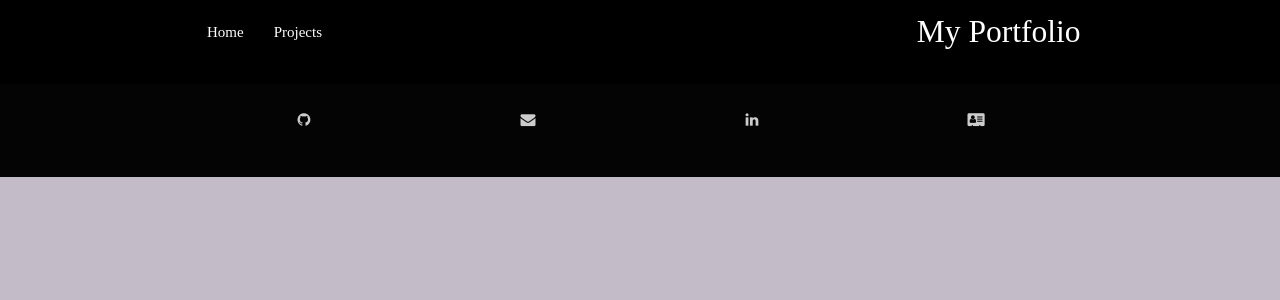
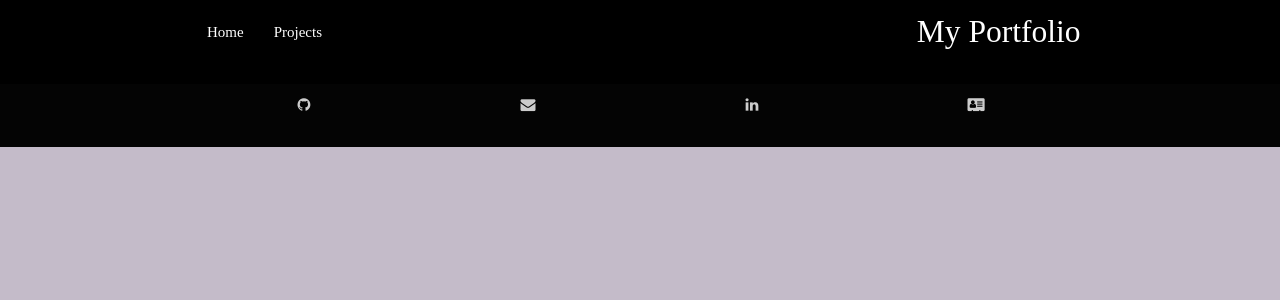
Before and after one commit to sharonkim09/react-portfolio, a React (Create React App) app in the folder client/: page /contact in a window 1280 px wide. Shown: the top 300 px of the page. Built offline with nearby package versions, Linux system fonts and the light colour scheme; a web font is replaced by a local one.

Commit message:
fixed errors appearing in console had to delelte target attr

```diff
--- a/client/src/App.js
+++ b/client/src/App.js
@@ -4,7 +4,7 @@ import Header from "./components/Header/Header";
 import Footer from "./components/Footer/Footer";
 import HomePage from "./pages/HomePage/HomePage";
 import Projects from "./pages/Projects/Projects";
-// import Contact from "./pages/Contact/Contact";
+
 import { BrowserRouter as Router, Route } from "react-router-dom";
 function App() {
   return (
@@ -13,7 +13,6 @@ function App() {
       <Header />
       <Route exact path="/" component={HomePage}/>
       <Route exact path="/projects" component={Projects}/>
-      {/* <Route exact path="/contact" component={Contact}/> */}
       <Footer />
       </div>
     </Router>
--- a/client/src/components/Footer/Footer.jsx
+++ b/client/src/components/Footer/Footer.jsx
@@ -7,19 +7,18 @@ const Footer = () => {
         <div className="container">
           <div className="row">
             <div className="col s3 l3">
-              <p>
-                <a target="_blank" href="https://github.com/sharonkim09">
+              <a href="https://github.com/sharonkim09">
                 <i className="fa fa-github iconsSocial" aria-hidden="true"></i>
               </a>
-              </p>
             </div>
             <div className="col s3 l3">
-              <p>
               {/* <!-- Modal Trigger --> */}
               <a className="modal-trigger" href="#terms">
-                  <i className="fa fa-envelope iconsSocial" aria-hidden="true"></i>
+                <i
+                  className="fa fa-envelope iconsSocial"
+                  aria-hidden="true"
+                ></i>
               </a>
-
               {/* <!-- Modal Structure --> */}
               <div id="terms" className="modal bottom-sheet">
                 <div className="modal-content">
@@ -33,29 +32,28 @@ const Footer = () => {
                 >
                   Close
                 </a>
-
               </div>
-              </p>
             </div>
             <div className="col s3 l3">
-              <p>
               <a
-                  target="_blank"
+
                 href="https://www.linkedin.com/in/sharon-kim-7a2766196/"
               >
-                  <i className="fa fa-linkedin iconsSocial" aria-hidden="true"></i>
+                <i
+                  className="fa fa-linkedin iconsSocial"
+                  aria-hidden="true"
+                ></i>
               </a>
-              </p>
             </div>
             <div className="col s3 l3">
-              <p>
               <a
-                  target="_blank"
                 href="https://drive.google.com/file/d/1L3pFTOkrX9oMZJQtplo4zwmJnHOMCgnL/view?usp=sharing"
               >
-                  <i className="fa fa-address-card iconsSocial" aria-hidden="true"></i>
+                <i
+                  className="fa fa-address-card iconsSocial"
+                  aria-hidden="true"
+                ></i>
               </a>
-              </p>
             </div>
           </div>
         </div>
--- a/client/src/components/Footer/style.css
+++ b/client/src/components/Footer/style.css
@@ -4,16 +4,11 @@
 .modal {
   background-color: #c4bbc9;
 }
-a {
+a{
   color: inherit;
   text-decoration: inherit;
   cursor: inherit;
 }
-.rotate .fa.fa-folder-open:hover {
-  font-size: 6em;
-  transition: 1s ease-out;
-}
-
 .iconsSocial {
   transition: all 0.2s ease-in-out;
 }
--- a/client/src/components/Header/Header.jsx
+++ b/client/src/components/Header/Header.jsx
@@ -7,7 +7,7 @@ const Header = () => {
       <nav className="black">
         <div className="container">
           <div className="nav-wrapper">
-            <ul className="d-flex justify-content-center col-6" id="navList">
+            <ul className="d-flex justify-content-center col-6">
               <li>
                 <Link to="/">Home</Link>
               </li>
```
Lines whose indentation alone changed are shown as unchanged.
